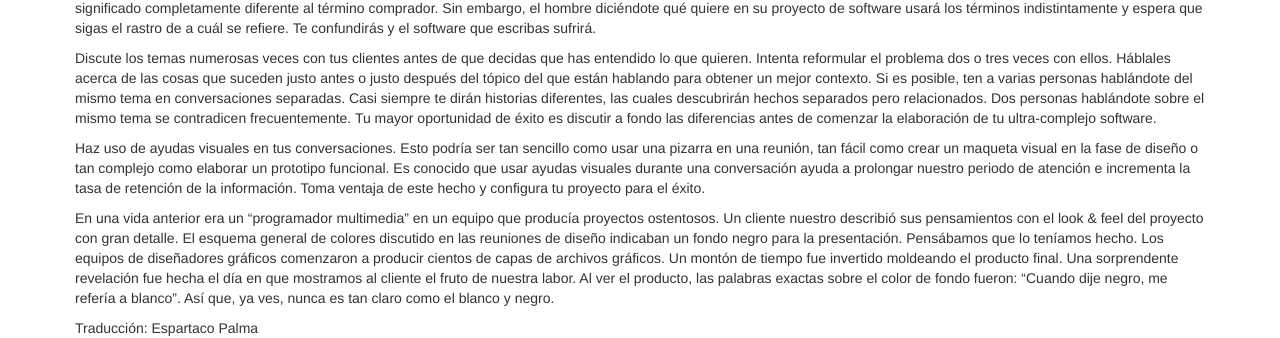
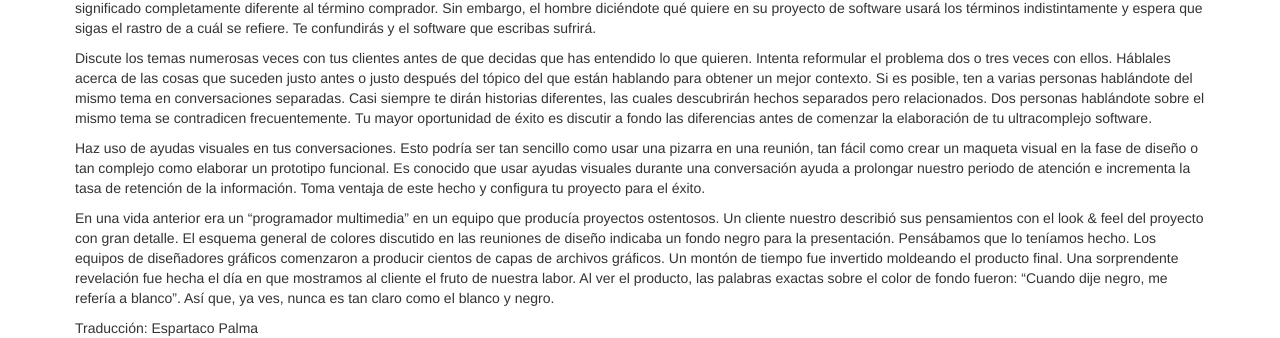
Before and after one commit to esparta/97cosas, a Jekyll site: the page built from programador/tus-clientes.md, in a window 1280 px wide and 1056 px high. Shown: the part 435-773 px from the top of the window. Built offline with Jekyll 4.4.1, drawn with Linux system fonts in a browser that asks for light colours; comment, search, counter and statistics services are not loaded.

Commit message:
Style corrections on tus-clientes

```diff
--- a/programador/tus-clientes.md
+++ b/programador/tus-clientes.md
@@ -40,7 +40,7 @@
 diferentes, las cuales descubrirán hechos separados pero relacionados.
 Dos personas hablándote sobre el mismo tema se contradicen
 frecuentemente. Tu mayor oportunidad de éxito es discutir a fondo las
-diferencias antes de comenzar la elaboración de tu ultra-complejo
+diferencias antes de comenzar la elaboración de tu ultracomplejo
 software.
 
 Haz uso de ayudas visuales en tus conversaciones. Esto podría ser tan
@@ -55,11 +55,11 @@
 producía proyectos ostentosos. Un cliente nuestro describió sus
 pensamientos con el look & feel del proyecto con gran detalle. El
 esquema general de colores discutido en las reuniones de diseño
-indicaban un fondo negro para la presentación. Pensábamos que lo
-teníamos hecho. Los equipos de diseñadores gráficos comenzaron a
-producir cientos de capas de archivos gráficos. Un montón de tiempo fue
-invertido moldeando el producto final. Una sorprendente revelación fue
-hecha el día en que mostramos al cliente el fruto de nuestra labor. Al
-ver el producto, las palabras exactas sobre el color de fondo fueron:
+indicaba un fondo negro para la presentación. Pensábamos que lo teníamos
+hecho. Los equipos de diseñadores gráficos comenzaron a producir cientos
+de capas de archivos gráficos. Un montón de tiempo fue invertido
+moldeando el producto final. Una sorprendente revelación fue hecha el
+día en que mostramos al cliente el fruto de nuestra labor. Al ver el
+producto, las palabras exactas sobre el color de fondo fueron:
 “Cuando dije negro, me refería a blanco”. Así que, ya ves, nunca es
 tan claro como el blanco y negro.
```
